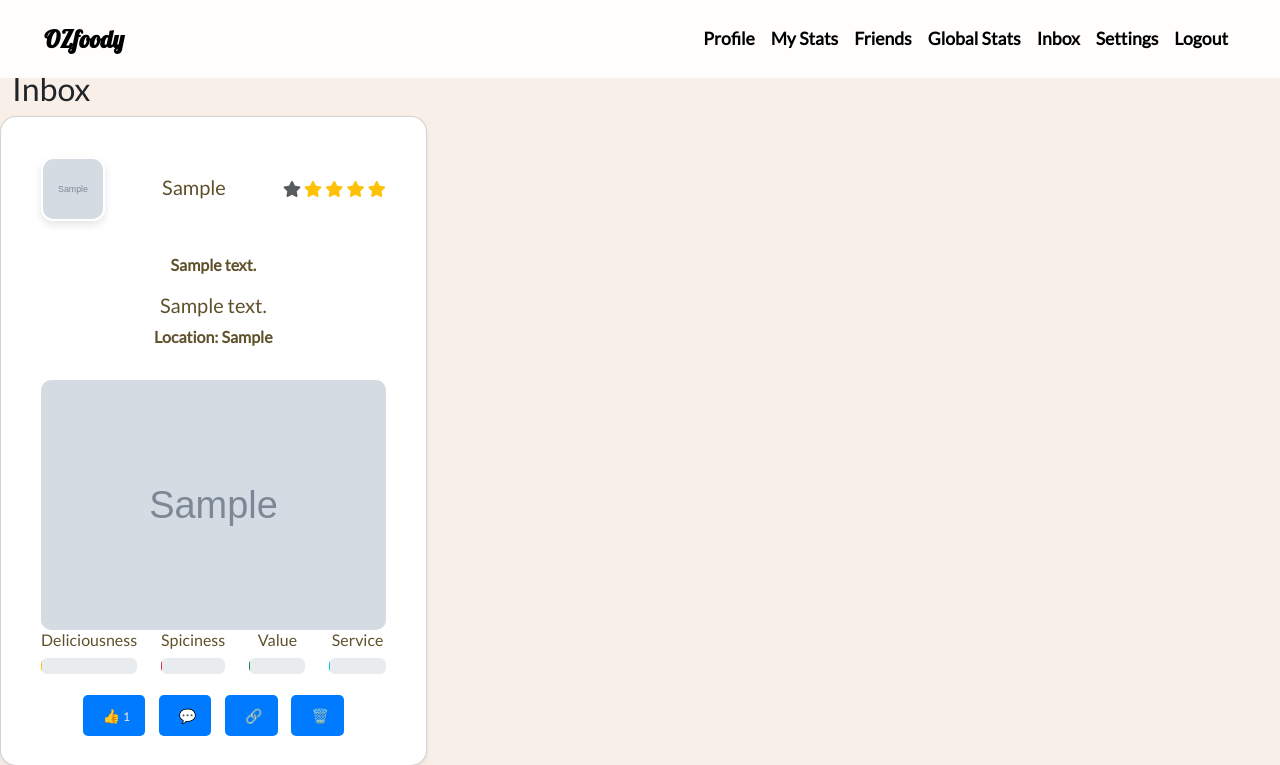
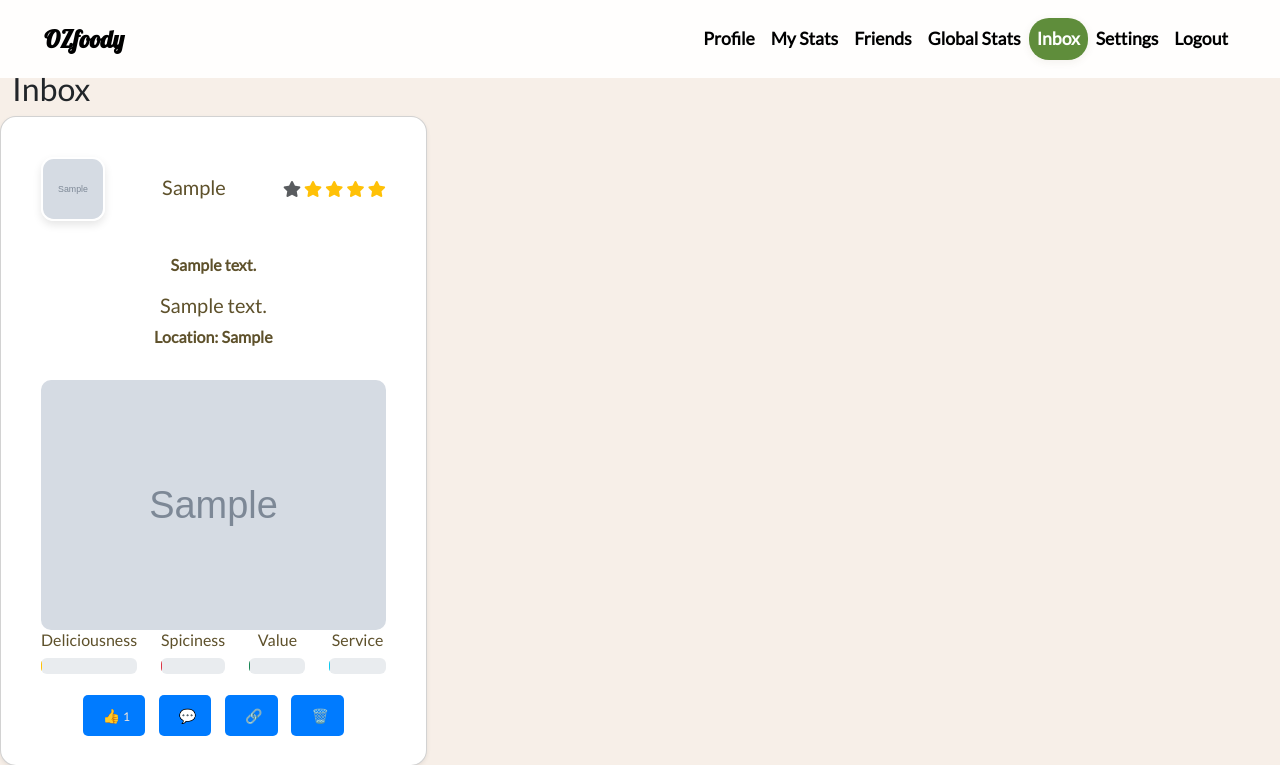
Before and after one commit to IanO7/CITS3403-Group-Project, a Flask app: page /inbox in a window 1280 px wide. Shown: the top 765 px of the page. Run offline with Flask 3, Linux system fonts and the light colour scheme; the visitor is signed in with stand-in values (Sample User, id 1); tables that the repository leaves empty hold one stand-in row (values such as "Sample post"); grey boxes marked "Sample" are stand-in pictures.

Commit message:
Add styles for active navbar tab highlighting

```diff
--- a/app/static/css/main.css
+++ b/app/static/css/main.css
@@ -834,6 +834,14 @@ input[type="range"].service-slider {
 }
 
 /* Navbar */
+/* Highlight the active nav tab */
+.navbar .nav-link.active {
+    color: #fff !important;              /* White text */
+    background-color: #5F8D3B !important; /* Your chosen highlight color */
+    border-radius: 20px;
+    font-weight: bold;
+    box-shadow: 0 2px 8px rgba(94, 81, 43, 0.08);
+}
 .navbar {
     background-color: #F6E7DA; /* Soft peach */
     color: #000;
```
